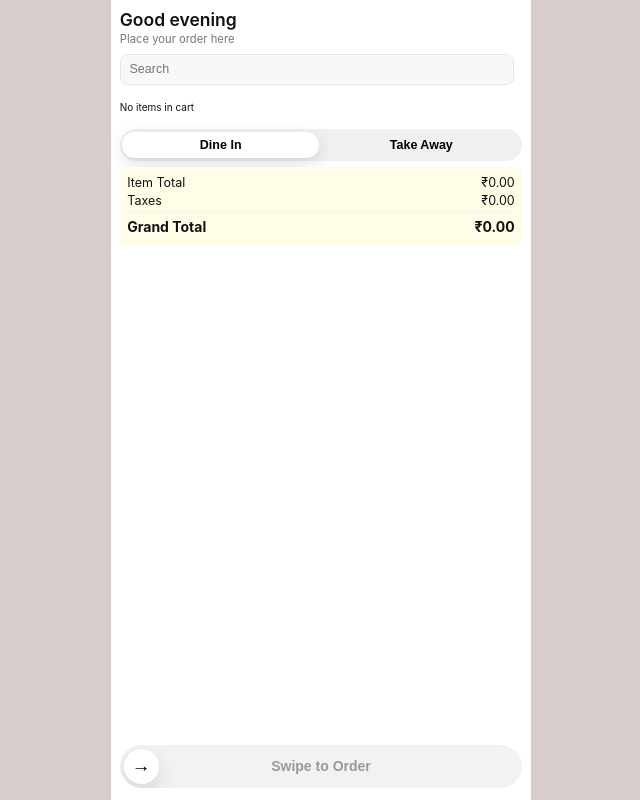
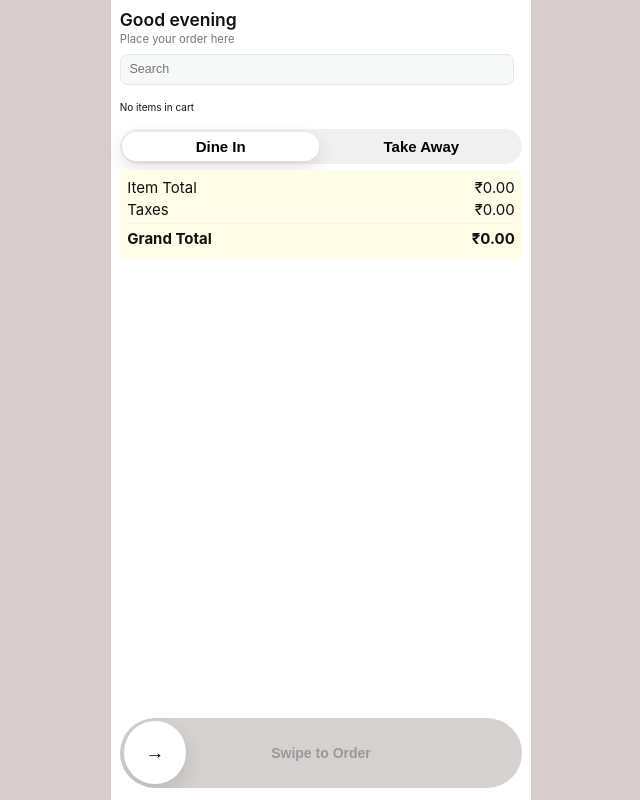
Before and after one commit to Sourav-Sharma-001/Final-Eva, a React (Vite) app in the folder Frontend2/my-app/: page /placeOrder in a window 1280 px wide. Shown: the whole page, without its empty margins (319-959 px from the left). Built offline with nearby package versions, Linux system fonts and the light colour scheme.

Commit message:
user details fetched to order

```diff
--- a/Frontend2/my-app/src/Components/Menu/Menu.jsx
+++ b/Frontend2/my-app/src/Components/Menu/Menu.jsx
@@ -5,13 +5,14 @@ const API_URL = import.meta.env.VITE_API_URL;
 import { useNavigate } from "react-router-dom";
 import { CartContext } from "../../ContextAPI/CartContext";
 
+
 export default function Menu() {
   const [active, setActive] = useState("Pizza");
   const [showModal, setShowModal] = useState(true);
   const [foods, setFoods] = useState([]);
   const [search, setSearch] = useState("");
   const [party, setParty] = useState("");
-  const { addToCart } = useContext(CartContext);
+  const { addToCart, setUserInfo } = useContext(CartContext);
 
   const navigate = useNavigate();
 
@@ -52,6 +53,14 @@ export default function Menu() {
 
     try {
       await axios.post(`${API_URL}/api/userDetails`, formData);
+      setUserInfo({
+        name: formData.name,
+        phone: formData.contact,
+        address: formData.address,
+        party: formData.party,
+        deliveryTime: "10 mins",
+      });
+
       setShowModal(false);
     } catch (err) {
       console.error("Error saving user details:", err);
--- a/Frontend2/my-app/src/Components/placeOrder/placeOrder.css
+++ b/Frontend2/my-app/src/Components/placeOrder/placeOrder.css
@@ -158,6 +158,7 @@ html, body, #root {
 
 .cooking-note {
   width: 100%;
+  height: 3rem;
   border: none;
   border-bottom: 1px dashed #ddd;
   padding: 0.375rem 0;
@@ -184,7 +185,7 @@ html, body, #root {
   background: transparent;
   cursor: pointer;
   font-weight: 600;
-  font-size: 1.25rem; /* +25% from 1rem */
+  font-size: 1.5rem; /* +25% from 1rem */
 }
 
 .seg-btn.active {
@@ -204,13 +205,13 @@ html, body, #root {
   justify-content: space-between;
   align-items: center;
   margin-bottom: 0.375rem;
-  font-size: 1.25rem; /* +25% from 1rem */
+  font-size: 1.5rem; /* +25% from 1rem */
 }
 
 .total-row {
   margin-top: 0.375rem;
   font-weight: 700;
-  font-size: 1.4rem; /* +25% from 1.125rem */
+  font-size: 1.5rem; /* +25% from 1.125rem */
   border-top: 1px solid rgba(0,0,0,0.03);
   padding-top: 0.5rem;
 }
@@ -219,11 +220,11 @@ html, body, #root {
 .details-block {
   display: flex;
   flex-direction: column;
-  gap: 0.5rem;
+  gap: 1rem;
 }
 
 .details-title {
-  font-size: 1.3rem; /* +25% from 1.05rem */
+  font-size: 2rem; /* +25% from 1.05rem */
   margin: 0;
   font-weight: 700;
 }
@@ -231,14 +232,14 @@ html, body, #root {
 .user-name {
   margin: 0;
   color: #111;
-  font-size: 1.25rem; /* +25% from 1rem */
+  font-size: 1.5rem; /* +25% from 1rem */
 }
 
 .address-box {
   display: flex;
   gap: 0.5rem;
   align-items: center;
-  font-size: 1.125rem; /* +25% from 0.9rem */
+  font-size: 1.5rem; /* +25% from 0.9rem */
   color: var(--muted);
 }
 
@@ -249,7 +250,7 @@ html, body, #root {
   gap: 0.5rem;
   align-items: center;
   color: var(--muted);
-  font-size: 1.125rem; /* +25% from 0.9rem */
+  font-size: 1.5rem; /* +25% from 0.9rem */
 }
 
 /* ========== Swipe area ========== */
@@ -260,9 +261,9 @@ html, body, #root {
 
 .swipe-track {
   position: relative;
-  height: 4.25rem;
-  border-radius: 2.375rem;
-  background: #f2f2f2;
+  height: 7rem;
+  border-radius: 4.375rem;
+  background: #d5d1d1;
   overflow: hidden;
   display: flex;
   align-items: center;
@@ -283,8 +284,8 @@ html, body, #root {
   position: absolute;
   left: 0.375rem;
   top: 0.375rem;
-  width: 3.5rem;
-  height: 3.5rem;
+  width: 6.25rem;
+  height: 6.25rem;
   border-radius: 50%;
   background: #ffffff;
   box-shadow: 0 8px 20px rgba(0,0,0,0.12);
@@ -349,7 +350,8 @@ html, body, #root {
 /* ======================= POPUP BOX ======================= */
 .popup-box {
   width: 95%;
-  max-width: 23.75rem;
+  max-width: 42rem;
+  height: 75%;
   background: #ffffff;
   border-radius: 1.2rem 1.2rem 0 0;
   padding: 1.2rem;
@@ -380,19 +382,19 @@ html, body, #root {
 
 /* Textarea */
 .popup-textarea {
-  width: 90%;
-  height: 5.9rem;
+  width: 100%;
+  height: 10rem;
   border: 0.063rem solid #d3d3d3;
   border-radius: 0.6rem;
   padding: 0.7rem;
-  font-size: 1.25rem; /* +25% from 1rem */
+  font-size: 1.5rem; /* +25% from 1rem */
   resize: none;
   outline: none;
 }
 
 /* Info text */
 .popup-info {
-  font-size: 1rem; /* +25% from 0.82rem */
+  font-size: 1.5rem; /* +25% from 0.82rem */
   color: #6a6a6a;
   margin: 0.8rem 0 1.2rem 0;
 }
```
